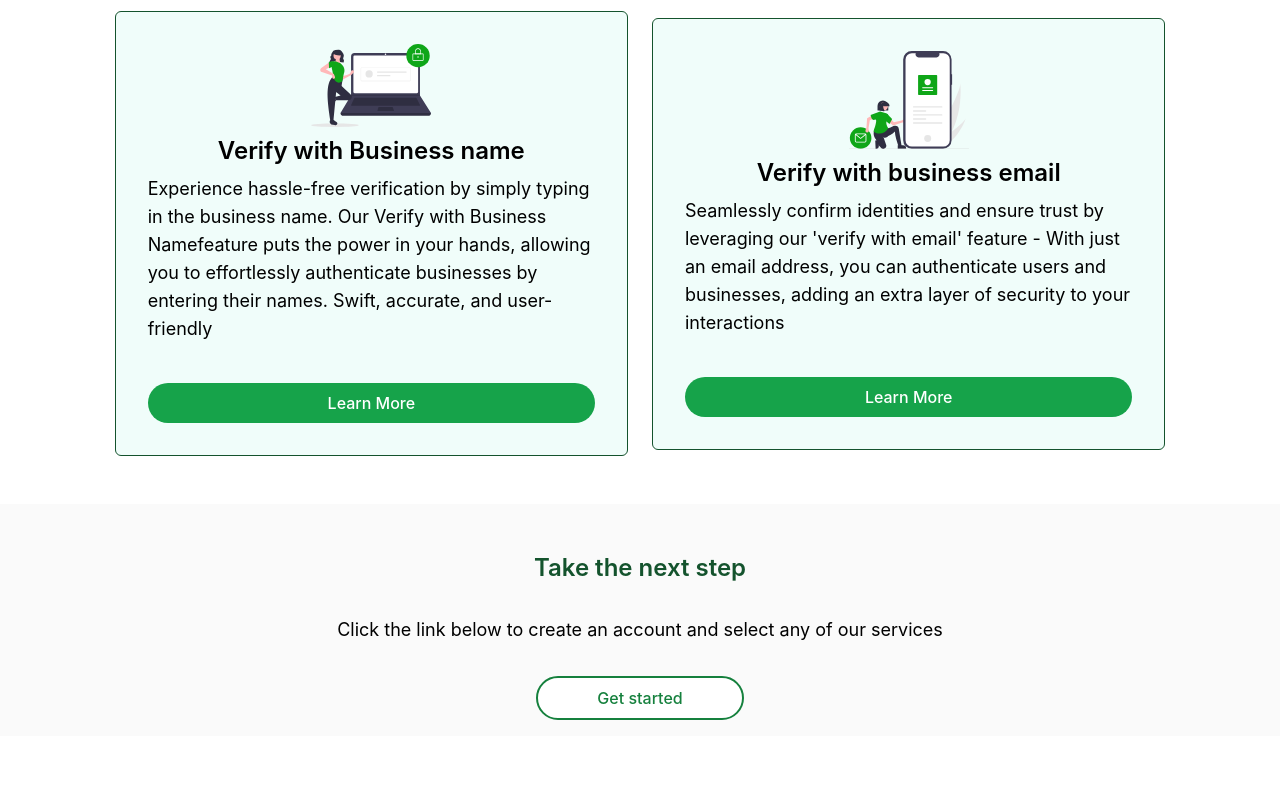
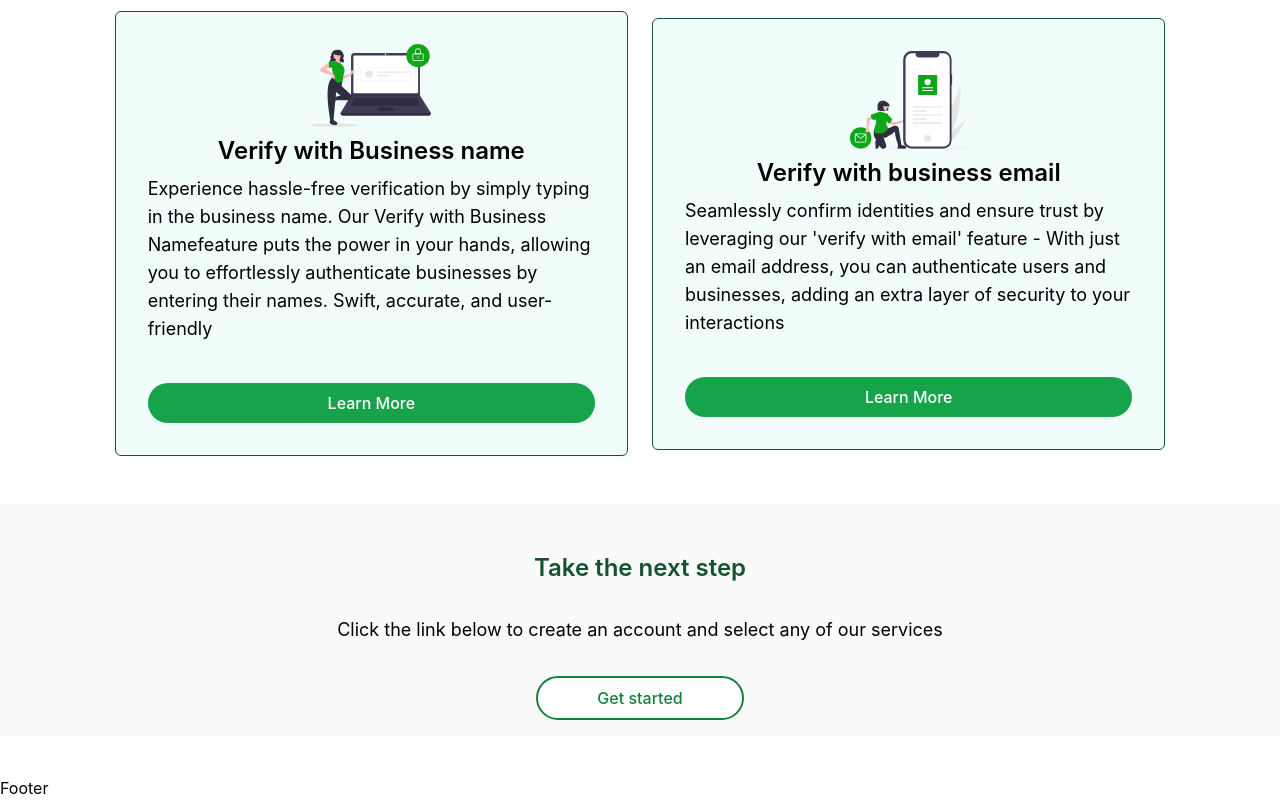
Before and after one commit to rholibobo/capa_business_verification, a React (Create React App) app: page / in a window 1280 px wide. Shown: the part 546-1346 px from the top of the page. Before the commit the page ends 1322 px from the top, so only its background shows below. Built offline with nearby package versions, Linux system fonts and the light colour scheme; no server answers; the HTML template or start-up script is replaced by a standard one.

Commit message:
update App.js

```diff
--- a/src/App.js
+++ b/src/App.js
@@ -6,6 +6,7 @@
 import ForgotPassword from "./Pages/ForgotPassword/ForgotPassword";
 import AboutUs from "./Pages/AboutUs/AboutUs";
 import Verification from "./Pages/BusinessVerfication/Verification";
+import Footer from "./Components/Footer/Footer";
 
 // import './App.css';
 
@@ -23,6 +24,7 @@
         <Route path="/about-us" element={<AboutUs />}></Route>
         <Route path="/verification" element={<Verification />}></Route>
       </Routes>
+      <Footer />
     </Router>
   );
 }
--- /dev/null
+++ b/src/Components/Footer/Footer.jsx
@@ -0,0 +1,9 @@
+import React from 'react'
+
+const Footer = () => {
+  return (
+    <footer>Footer</footer>
+  )
+}
+
+export default Footer
```
